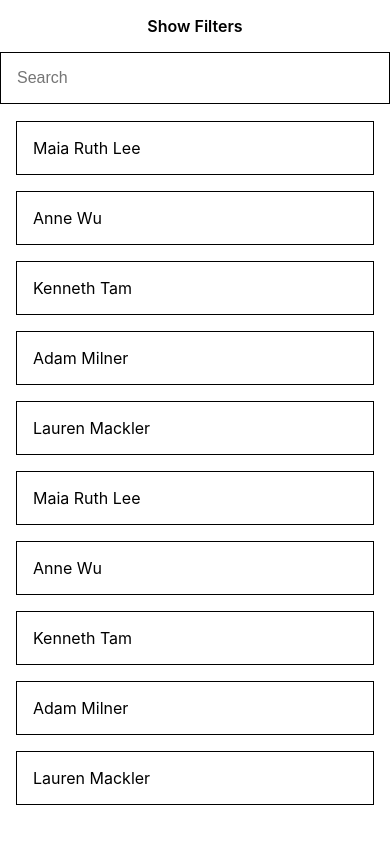
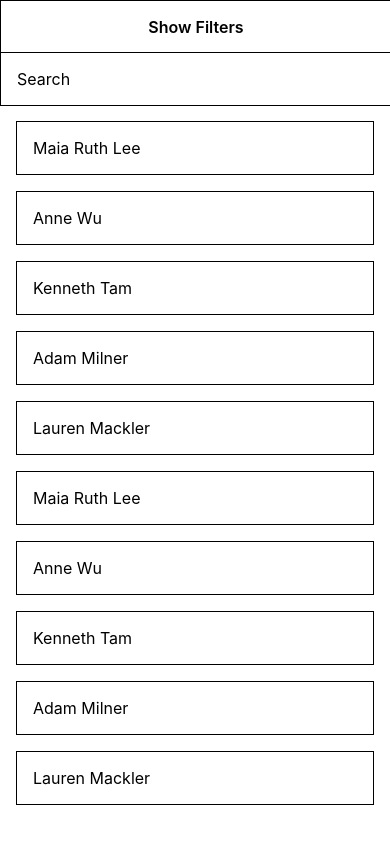
Before and after one commit to mmmanyfold/study-table-ui, a React (Create React App) app: page / in a window 390 px wide. Built offline with nearby package versions, Linux system fonts and the light colour scheme.

Commit message:
Revert "add search bar; filter by search + tags (#3)"
This reverts commit 68772549ed15b870579d6ed844851b4df5664111.

```diff
--- a/public/index.html
+++ b/public/index.html
@@ -24,7 +24,7 @@
       work correctly both with client-side routing and a non-root public URL.
       Learn how to configure a non-root public URL by running `npm run build`.
     -->
-    <title>Study Table</title>
+    <title>React App</title>
   </head>
   <body>
     <noscript>You need to enable JavaScript to run this app.</noscript>
--- a/src/App.css
+++ b/src/App.css
@@ -1,17 +1,10 @@
 .app {
   width: 100%;
-  font-size: 1em;
 }
 
-.search-container {
-  display: flex;
-}
-
-.search-input {
-  flex: 1;
+.search-bar {
+  border: 1px solid #000;
   padding: 1em;
-  border: 1px solid #000;
-  font-size: 1em;
 }
 
 .main {
@@ -57,12 +50,6 @@
   border: 1px solid #000;
 }
 
-.no-results {
-  margin-top: 3em;
-  margin-left: 3em;
-  font-size: 1.5em;
-}
-
 @media screen and (max-width: 1500px) {
   .grid .grid-item {
     flex-basis: 33.333333%;
@@ -83,9 +70,11 @@
     display: flex;
     align-items: center;
     justify-content: center;
+    background-color: #fff;
+    border: 1px solid #000;
     font-weight: 600;
   }
-  .search-container {
+  .search-bar {
     position: fixed;
     width: 100%;
     margin-top: 52px;
@@ -104,12 +93,6 @@
   .artist-card {
     margin-bottom: 0;
   }
-  .no-results {
-    flex: 1;
-    margin-left: 0;
-    font-size: 1em;
-    text-align: center;
-  }
   .tag-list {
     width: 100%;
     margin: 0;
--- a/src/App.js
+++ b/src/App.js
@@ -3,30 +3,27 @@ import useWindowSize from './hooks/useWindowSize';
 import './App.css';
 import Artists from './components/Artists';
 import Filters from './components/Filters';
-import SearchBar from './components/SearchBar';
 
 const MOBILE_BREAK = 800;
 
 function App() {
   const [artists, setArtists] = useState([]);
-  const [filteredArtists, setFilteredArtists] = useState([]);
+  const [filtered, setFiltered] = useState([]);
   const [tags, setTags] = useState([]);
-  const [activeTags, setActiveTags] = useState([]);
-  const [query, setQuery] = useState('');
 
   const windowSize = useWindowSize();
   const mobile = windowSize.width <= MOBILE_BREAK;
-  const [showTags, setShowTags] = useState(!mobile);
-  const showArtists = !mobile || !showTags;
+  const [showFilters, setShowFilters] = useState(!mobile);
+  const showArtists = !mobile || !showFilters;
 
   useEffect(() => {
     setArtists(tempArtists);
     setTags(tempTags);
-    setFilteredArtists(tempArtists);
+    setFiltered(tempArtists);
   }, [artists, tags]);
 
   useEffect(() => {
-    setShowTags(windowSize.width > MOBILE_BREAK);
+    setShowFilters(windowSize.width > MOBILE_BREAK);
   }, [windowSize]);
 
   const artistsByTag = tags.reduce((ret, t) => {
@@ -34,67 +31,36 @@ function App() {
     return { ...ret, [t.name]: tagArtists };
   }, {});
 
-  const handleFilter = (tags, query) => {
-    if (!tags.length && !query) {
-      setFilteredArtists(artists);
+  const onFilter = (selectedTags) => {
+    if (!selectedTags.length) {
+      setFiltered(artists);
       return;
     }
-    let filtered;
-    if (tags.length) {
-      filtered = Object.values(
-        tags.reduce((ret, t) => {
+    const filteredArtists = Object.values(
+      selectedTags.reduce((ret, t) => {
         artistsByTag[t.name].forEach((artist) => {
           ret[artist.id] = artist;
         });
         return ret;
       }, {})
     );
-    } else {
-      filtered = artists;
-    }
-    if (query.length) {
-      filtered = filtered.filter((artist) =>
-        artist.name.toLowerCase().includes(query.toLowerCase())
-      );
-    }
-    setFilteredArtists(filtered);
-  };
-
-  const onSelectTag = (tag) => {
-    const isActive = activeTags.some((t) => t.id === tag.id);
-    let updatedTags;
-    if (isActive) {
-      updatedTags = activeTags.filter((t) => t.id !== tag.id);
-    } else {
-      updatedTags = [...activeTags, tag];
-    }
-    setActiveTags(updatedTags);
-    handleFilter(updatedTags, query);
-  };
-
-  const onSearch = (e) => {
-    const value = e.target.value;
-    setQuery(value);
-    handleFilter(activeTags, value);
+    setFiltered(filteredArtists);
   };
 
   return (
     <div className="app">
       {mobile && (
-        <div className="mobile-filter-toggle" onClick={() => setShowTags(!showTags)}>
-          {showTags ? 'Hide Filters' : 'Show Filters'}
-          {mobile && activeTags.length ? ` (${activeTags.length})` : ''}
+        <div
+          className="mobile-filter-toggle"
+          onClick={() => setShowFilters(!showFilters)}
+        >
+          {showFilters ? 'Hide Filters' : 'Show Filters'}
         </div>
       )}
-      <SearchBar value={query} onChange={onSearch} />
+      <div className="search-bar">Search</div>
       <div className="main">
-        <Filters
-          data={tags}
-          active={activeTags}
-          onSelect={onSelectTag}
-          visible={showTags}
-        />
-        <Artists data={filteredArtists} visible={showArtists} />
+        <Filters data={tags} onFilter={onFilter} visible={showFilters} />
+        <Artists data={filtered} visible={showArtists} />
       </div>
     </div>
   );
--- a/src/components/Artists.js
+++ b/src/components/Artists.js
@@ -1,14 +1,13 @@
-import React from 'react';
+import React, { useState } from 'react';
 
-const Artists = ({ data, visible }) => {
+const Artists = (props) => {
   return (
-    <div className="grid" style={!visible ? { display: 'none' } : null}>
-      {data.map((item) => (
+    <div className="grid" style={!props.visible ? { display: 'none' } : null}>
+      {props.data.map((item) => (
         <div key={item.id} className="grid-item">
           <div className="artist-card">{item.name}</div>
         </div>
       ))}
-      {!data.length && <div className="no-results">No artists match your criteria.</div>}
     </div>
   );
 };
--- a/src/components/Filters.js
+++ b/src/components/Filters.js
@@ -1,30 +1,47 @@
-import React from 'react';
+import React, { useState } from 'react';
 
-const Filters = ({ data, active, visible, onSelect }) => {
-  const isActive = (tag) => {
-    return active.some((t) => t.id === tag.id);
+const Filters = (props) => {
+  const [activeTags, setActiveTags] = useState([]);
+
+  const isSelected = (tag) => {
+    return activeTags.some((t) => t.id === tag.id);
   };
 
   const tagStyle = (tag) => {
     let style = 'tag';
-    if (isActive(tag)) {
+    if (isSelected(tag)) {
       style += ' tag-selected';
     }
     return style;
   };
 
+  const handleSelect = (tag) => {
+    let active;
+    if (isSelected(tag)) {
+      active = activeTags.filter((t) => t.id !== tag.id);
+    } else {
+      active = [...activeTags, tag];
+    }
+    setActiveTags(active);
+    props.onFilter(active);
+  };
+
   return (
-    <div className="tag-list" style={!visible ? { display: 'none' } : null}>
-      {data.map((tag) => (
+    <div className="tag-list" style={!props.visible ? { display: 'none' } : null}>
+      {props.data.map((tag) => (
         <div key={tag.id}>
           <input
             type="checkbox"
             id={tag.id}
             name="tag"
-            value={isActive(tag)}
+            value={isSelected(tag)}
             style={{ display: 'none' }}
           />
-          <div htmlFor={tag.id} onClick={() => onSelect(tag)} className={tagStyle(tag)}>
+          <div
+            htmlFor={tag.id}
+            onClick={() => handleSelect(tag)}
+            className={tagStyle(tag)}
+          >
             {tag.name}
           </div>
         </div>
--- a/src/components/SearchBar.js
+++ /dev/null
@@ -1,17 +0,0 @@
-import React from 'react';
-
-const SearchBar = ({ value, onChange }) => {
-  return (
-    <div className="search-container">
-      <input
-        type="text"
-        value={value}
-        onChange={onChange}
-        placeholder="Search"
-        className="search-input"
-      />
-    </div>
-  );
-};
-
-export default SearchBar;
```
Lines whose indentation alone changed are shown as unchanged.
